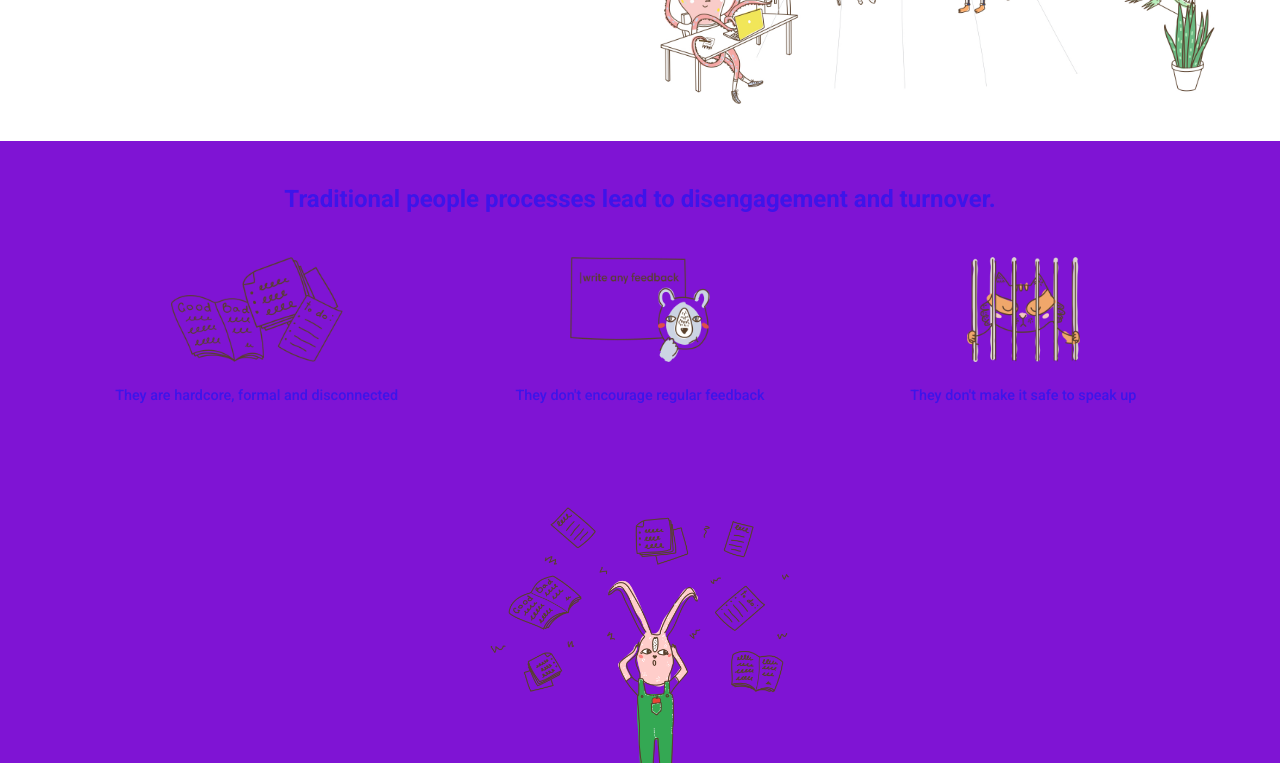
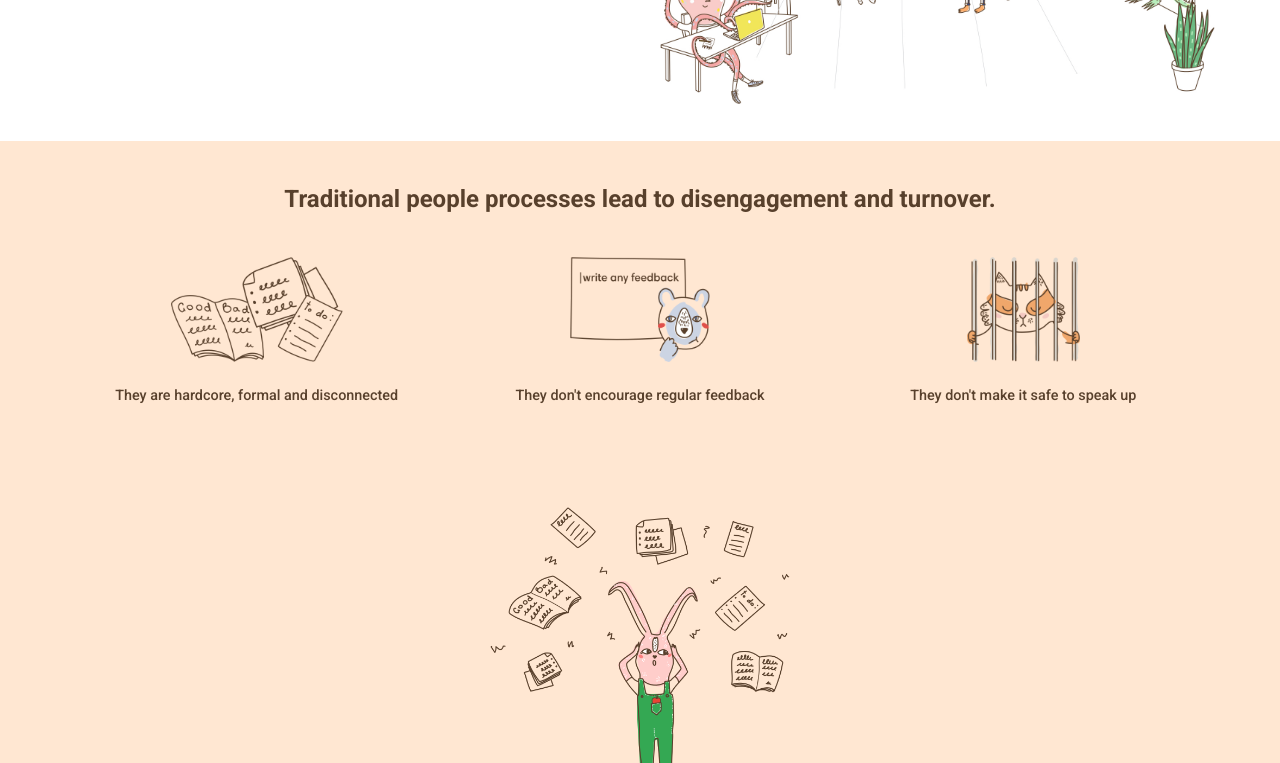
Before and after one commit to andrealigorio/node-sass-teambit, a website: page index.html in a window 1280 px wide. Shown: the part 349-1112 px from the top of the page. Drawn offline with nearby package versions, Linux system fonts and the light colour scheme.

Commit message:
Reimpostate palette colori precedente

```diff
--- a/partials/_variables.scss
+++ b/partials/_variables.scss
@@ -1,8 +1,8 @@
-$brandPrimary: #7f14d4;
+$brandPrimary: #ffe7d2;
 $brandSecondary: white;
-$textColor: #3e14e9;
-$anchorColor: #0414b3;
-$btnPrimary: #0e14ee;
+$textColor: #58402c;
+$anchorColor: #2c4792;
+$btnPrimary: #2c4792;
 $btnSecondary: white;
 $fontFamily: 'Roboto', sans-serif;
 $fontSize: 16px;
```
Also changed, not shown: dist/app.css.
